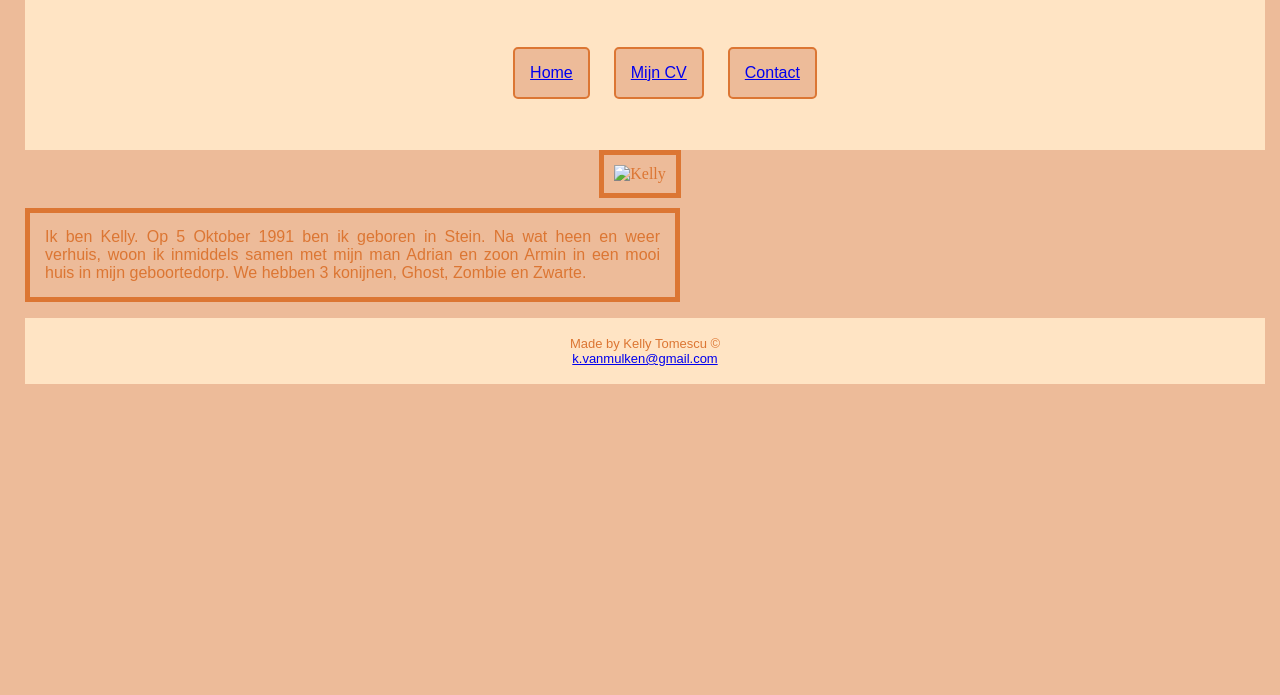
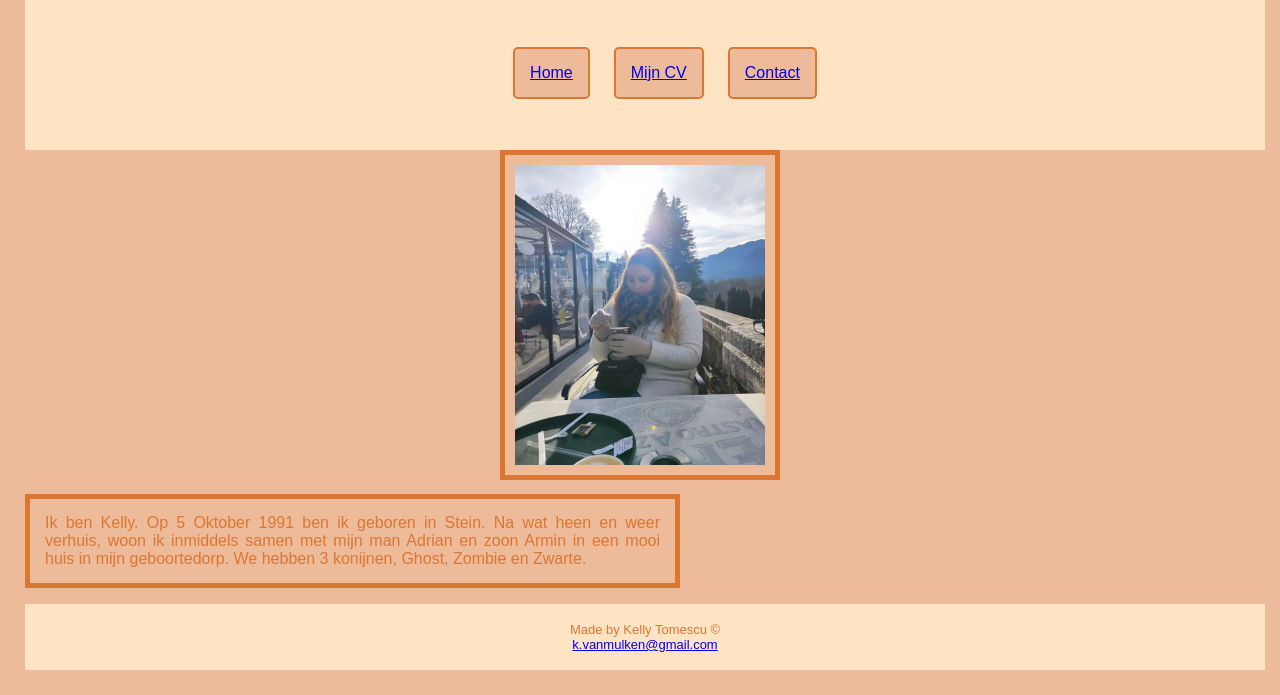
Before and after one commit to kvanmulken/Les15, a plain HTML site: page index.html in a window 1280 px wide. Shown: the part 109-804 px from the top of the page. Drawn offline with Linux system fonts and the light colour scheme.

Commit message:
Update index.html

```diff
--- a/index.html
+++ b/index.html
@@ -21,7 +21,7 @@
 
 <!--Afbeelding-->
 <!--Paragraaf met inleidend stukje-->
-    <section><img src="afbeeldingen/dit ben ik.jpg" alt="Kelly" id="Kelly" title="Kelly"
+    <section><img src="dit ben ik.jpg" alt="Kelly" id="Kelly" title="Kelly"
                         width="250" height="300">
                 <p id="stukje">Ik ben Kelly. Op 5 Oktober 1991 ben ik geboren in Stein. Na wat
                                 heen en weer verhuis, woon ik inmiddels samen met mijn man
```
